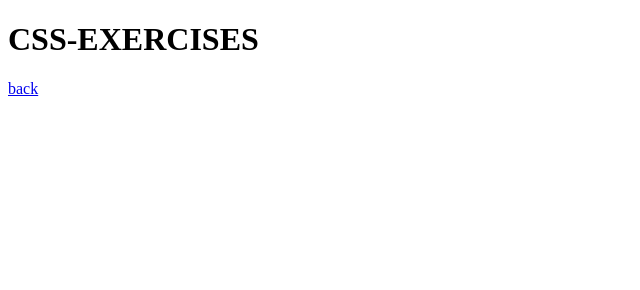
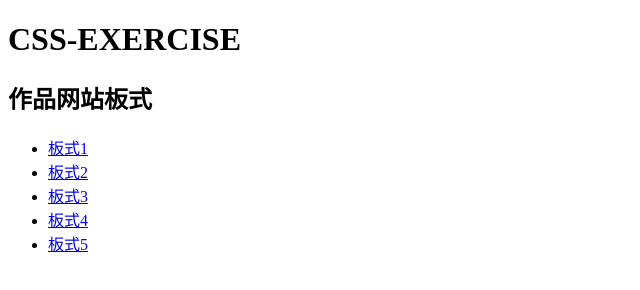
Before and after one commit to POMAMAMAMA/POMA-WEBSITE, a plain HTML site: page css-exercises/index.html in a window 1280 px wide. Shown: the whole page, without its empty margins (0-640 px from the left). Drawn offline with Linux system fonts and the light colour scheme.

Commit message:
Update index.html

```diff
--- a/css-exercises/index.html
+++ b/css-exercises/index.html
@@ -1,14 +1,39 @@
 <!DOCTYPE html>
 <html>
   <head>
-    <title>CSS-EXERCISES</title>
+    <title>HTML-EXERCISES</title>
 		<meta charset="utf-8" />
     <meta name="viewport" content="width=device-width,initial-scale=1.0" />
     <link rel="icon" href="#" />
   </head>
   <body>
-    <h1>CSS-EXERCISES</h1>
-    <a href="../index.html">back</a>
+    <h1>CSS-EXERCISE</h1>
+    <h1>
+
+    </h1>
+    <h2>作品网站板式</h2>
+<ul>
+    <li>
+
+        <a href="1/index.html">板式1</a>
+    </li>
+    <li>
+
+        <a href="2/index.html">板式2</a>
+    </li>
+    <li>
+
+        <a href="3/index.html">板式3</a>
+    </li>
+    <li>
+
+        <a href="4/index.html">板式4</a>
+    </li>
+    <li>
+
+        <a href="5/index.html">板式5</a>
+    </li>
+</ul>
 
   </body>
 </html>
```
